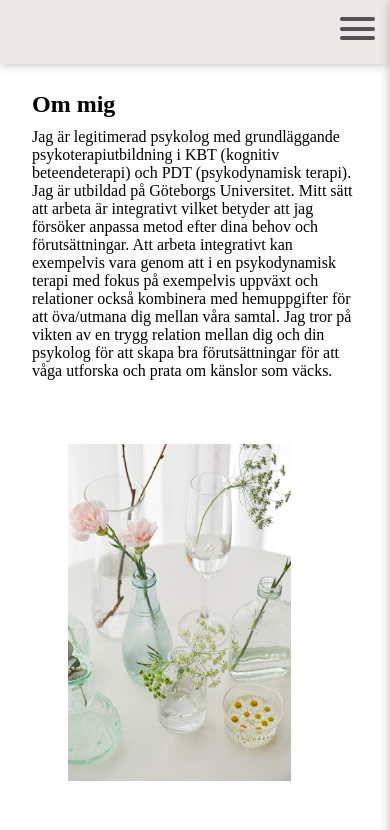
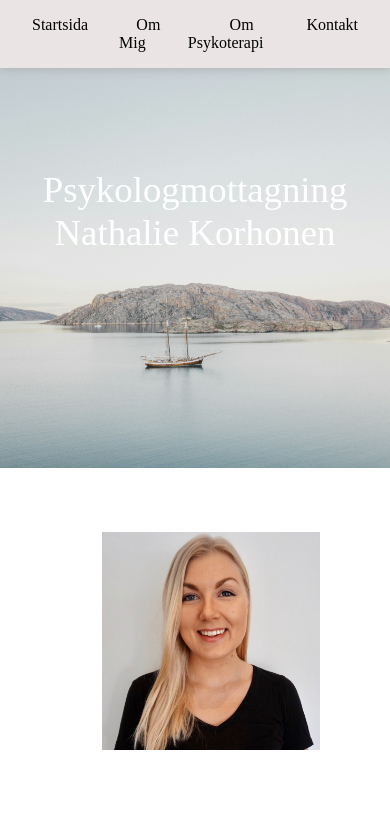
Before and after one commit to Vulcan93/NathalieKorhonen, a React (Vite) app: page / in a window 390 px wide. Shown: the top 830 px of the page. Built offline with nearby package versions, Linux system fonts and the light colour scheme.

Commit message:
iPhone navbar

```diff
--- a/src/components/Header.css
+++ b/src/components/Header.css
@@ -41,7 +41,7 @@
 }
 
 @media (max-width: 481px) {
-  .navbar-container {
+  /* .navbar-container {
     background-color: rgb(234, 228, 228);
     box-shadow: 0px 0px 10px 0px #aaa;
     display: block;
@@ -137,5 +137,5 @@
   .navbar-container input[type="checkbox"]:checked ~ .hamburger-lines .line3 {
     transform-origin: right;
     transform: rotate(34deg);
-  }
+  } */
 }
--- a/src/routes/index.tsx
+++ b/src/routes/index.tsx
@@ -1,17 +1,17 @@
 import { lazy } from "react";
 
-// const Hem = lazy(() => import("../pages/Hem"));
+const Hem = lazy(() => import("../pages/Hem"));
 const Psykoterapi = lazy(() => import("../pages/Psykoterapi"));
-// const Kontakt = lazy(() => import("../pages/Kontakt"));
+const Kontakt = lazy(() => import("../pages/Kontakt"));
 
 const routes = [
   {
     path: "/",
     element: (
       <>
-        {/* <Hem /> */}
+        <Hem />
         <Psykoterapi />
-        {/* <Kontakt /> */}
+        <Kontakt />
       </>
     ),
   },
```
